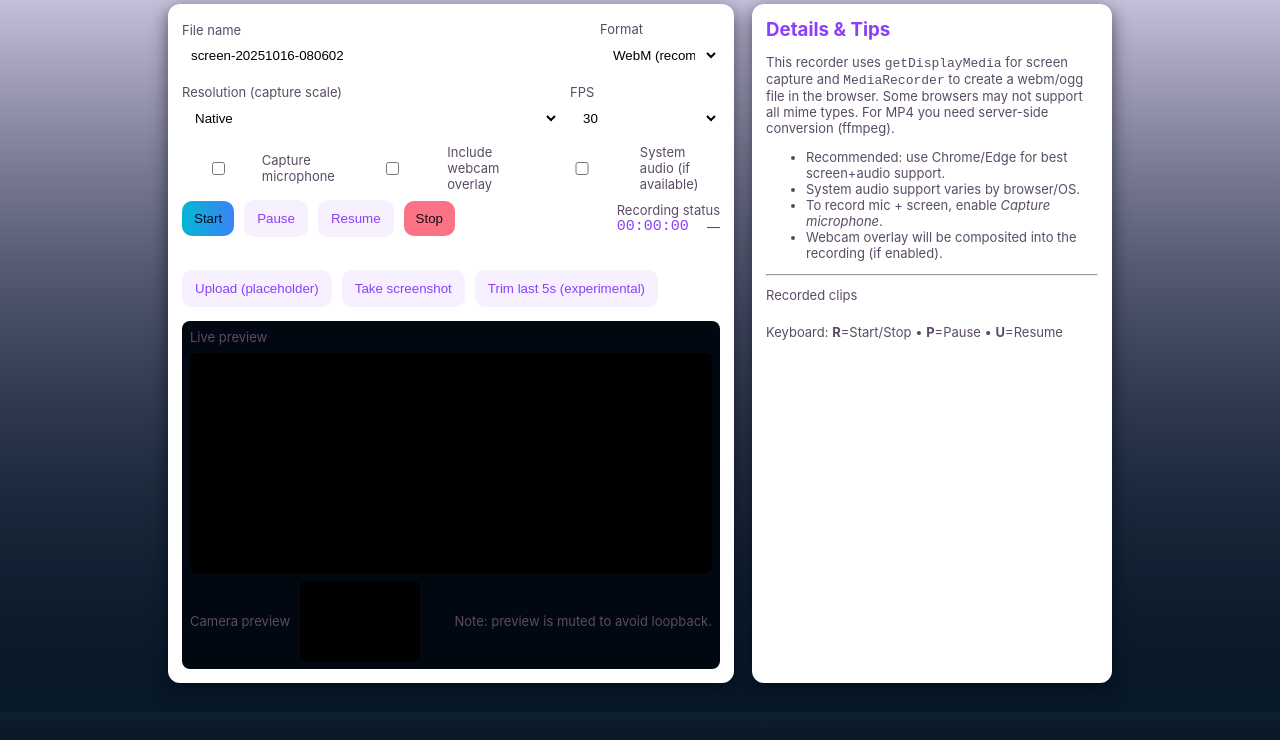
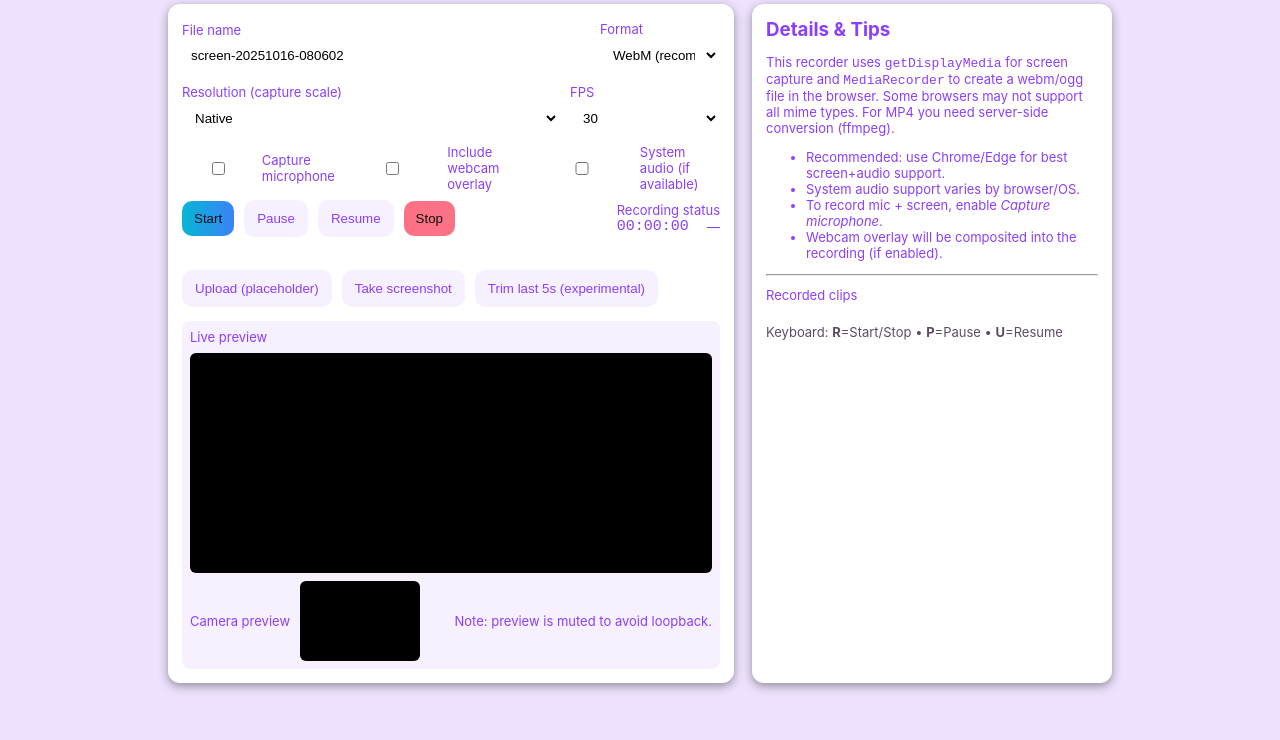
Before and after one commit to minatonamikaze1763/ScreenRecorder-, a plain HTML site: page index.html in a window 1280 px wide. Shown: the part 88-828 px from the top of the page. Drawn offline with Linux system fonts and the light colour scheme.

Commit message:
update index.html

```diff
--- a/index.html
+++ b/index.html
@@ -26,7 +26,7 @@
       height: 100%;
       margin: 0;
       font-family: Inter, ui-sans-serif, system-ui, Segoe UI, Roboto, 'Helvetica Neue', Arial;
-      background: linear-gradient(180deg, var(--glass) 0%, #071827 100%);
+      background: var(--glass);
     }
 
     .wrap {
@@ -58,7 +58,7 @@
       background: var(--card);
       padding: var(--pad);
       border-radius: var(--radius);
-      box-shadow: 0 6px 18px rgba(2, 6, 23, 0.6);
+      box-shadow: 0 3px 10px rgba(86, 86, 86, 0.6);
     }
 
     .controls {
@@ -109,7 +109,7 @@
     }
 
     .preview {
-      background: #020812;
+      background: var(--glass);
       border-radius: 8px;
       padding: 8px;
       display: flex;
@@ -127,7 +127,7 @@
 
     .small {
       font-size: 13px;
-      color: var(--muted);
+      color: var(--accent);
     }
 
     .row {
```
